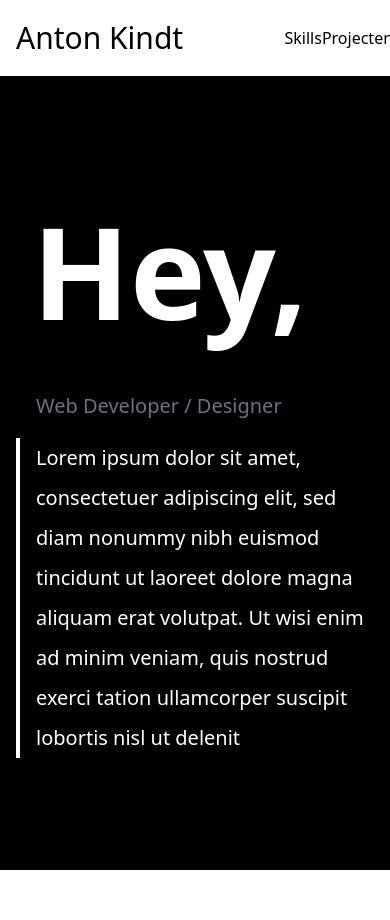
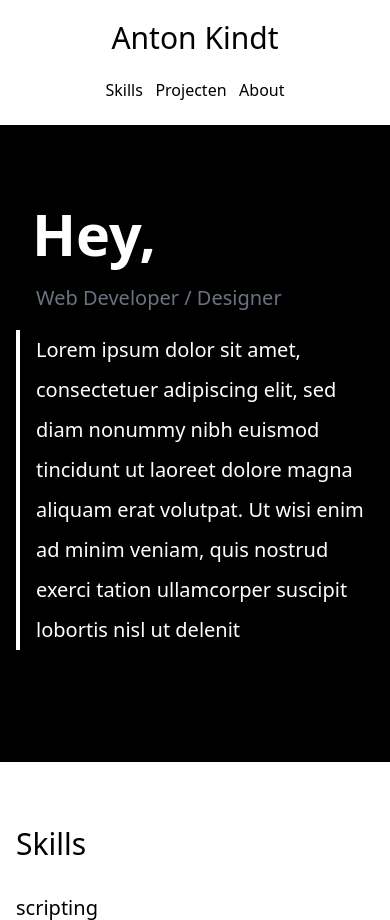
Before and after one commit to Arnhoudt/portfolio, a Flask app: page / in a window 390 px wide; the page is wider, and only the part inside the window is pictured. Shown: the top 920 px of that part. Run offline with Flask 2, Linux system fonts and the light colour scheme; style sheets or scripts are compiled from the project's sources.

Commit message:
made header fully responsive

```diff
--- a/static/src/style.css
+++ b/static/src/style.css
@@ -6,10 +6,20 @@ body {
     font-family: radikal, futura, sans;
     line-height: 1.8;
 }
+.header_title{
+    font-size: 3.6rem;
+}
+@media (min-width: 640px) {
+    .header_title{
+        font-size: 5rem;
+    }
+}
+@media (min-width: 1024px) {
+    .header_title{
+        font-size: 8rem;
+    }
+}
 
-.header_title{
-    font-size: 8rem;
-}
 
 h2{
     @apply text-3xl;
--- a/templates/header.html
+++ b/templates/header.html
@@ -1,9 +1,9 @@
 <header>
-    <nav class="flex flex-row justify-between container py-5 items-center">
+    <nav class="flex flex-col sm:flex-row justify-between container py-5 items-center">
       <h1 class="text-3xl">
         {{props.name}}
       </h1>
-      <ul class="flex flex-row w-1/4 justify-between align-bottom">
+      <ul class="flex mt-5 sm:mt-0 flex-row w-1/2 md:w-1/3 lg:w-1/4 justify-between align-bottom">
         {% for nav_item in props.nav_items %}
           <li>
             <a class="nav_item" target="{{nav_item.location}}">
@@ -15,11 +15,11 @@
     </nav>
   <div class="bg-black text-white pt-20 pb-28">
     <div class="container">
-      <p class="header_title font-bold pl-4">
+      <p class="leading-none text-2xl header_title font-bold pl-4">
         {{props.header.title}},
         <span class="companyName text-green-400"></span>
       </p>
-      <p class="text-gray-500 pl-5 mb-3 max-w-3xl text-xl leading-loose">{{props.header.jobTitle}}</p>
+      <p class="text-gray-500 pl-5 mt-4 md:mt-6 xl:mt-8 mb-3 max-w-3xl text-xl leading-loose">{{props.header.jobTitle}}</p>
       <p class="border-l-4 border-white pl-4 max-w-3xl text-xl leading-loose">{{props.header.text}}</p>
     </div>
   </div>
```
